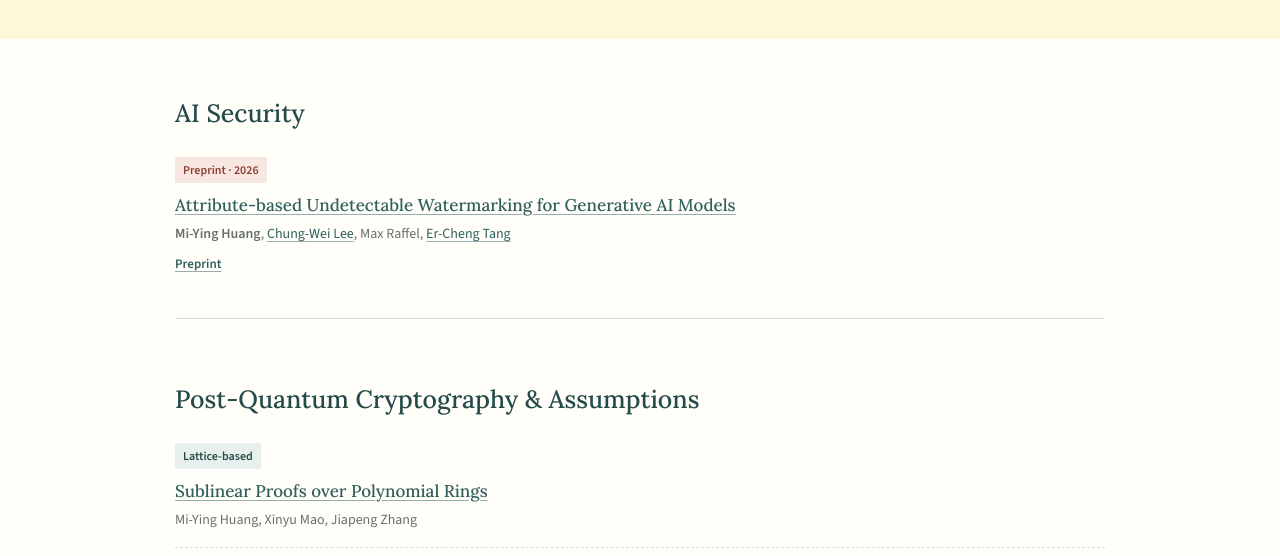
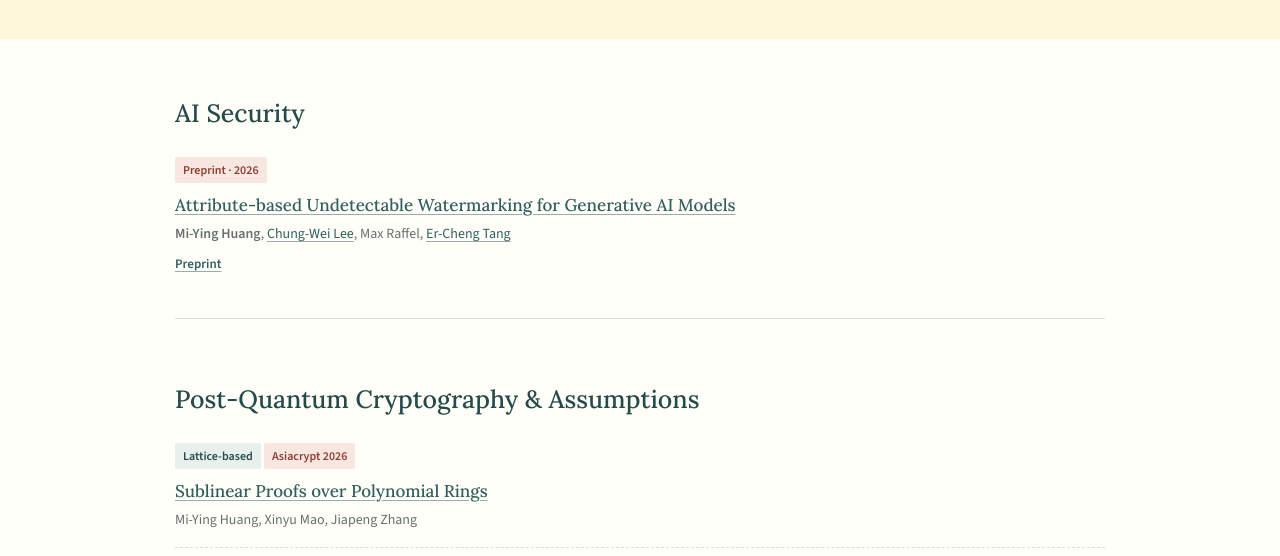
Before and after one commit to mimihuang/mimihuang.github.io, a website: page publication-category.html in a window 1280 px wide. Shown: the part 244-800 px from the top of the page. Drawn offline with nearby package versions, Linux system fonts and the light colour scheme.

Commit message:
Add 'Asiacrypt 2026' tag to publication item

```diff
--- a/publication-category.html
+++ b/publication-category.html
@@ -49,7 +49,7 @@
       <section class="category-section" id="post-quantum-cryptography">
         <h2>Post-Quantum Cryptography & Assumptions</h2>
         <article class="category-item">
-          <span class="tag">Lattice-based</span>
+          <span class="tag">Lattice-based</span> <span class="tag coral">Asiacrypt 2026</span>
           <h3><a href="https://eprint.iacr.org/2025/199" target="_blank" rel="noreferrer">Sublinear Proofs over Polynomial Rings</a></h3>
           <p>Mi-Ying Huang, Xinyu Mao, Jiapeng Zhang</p>
         </article>
```
